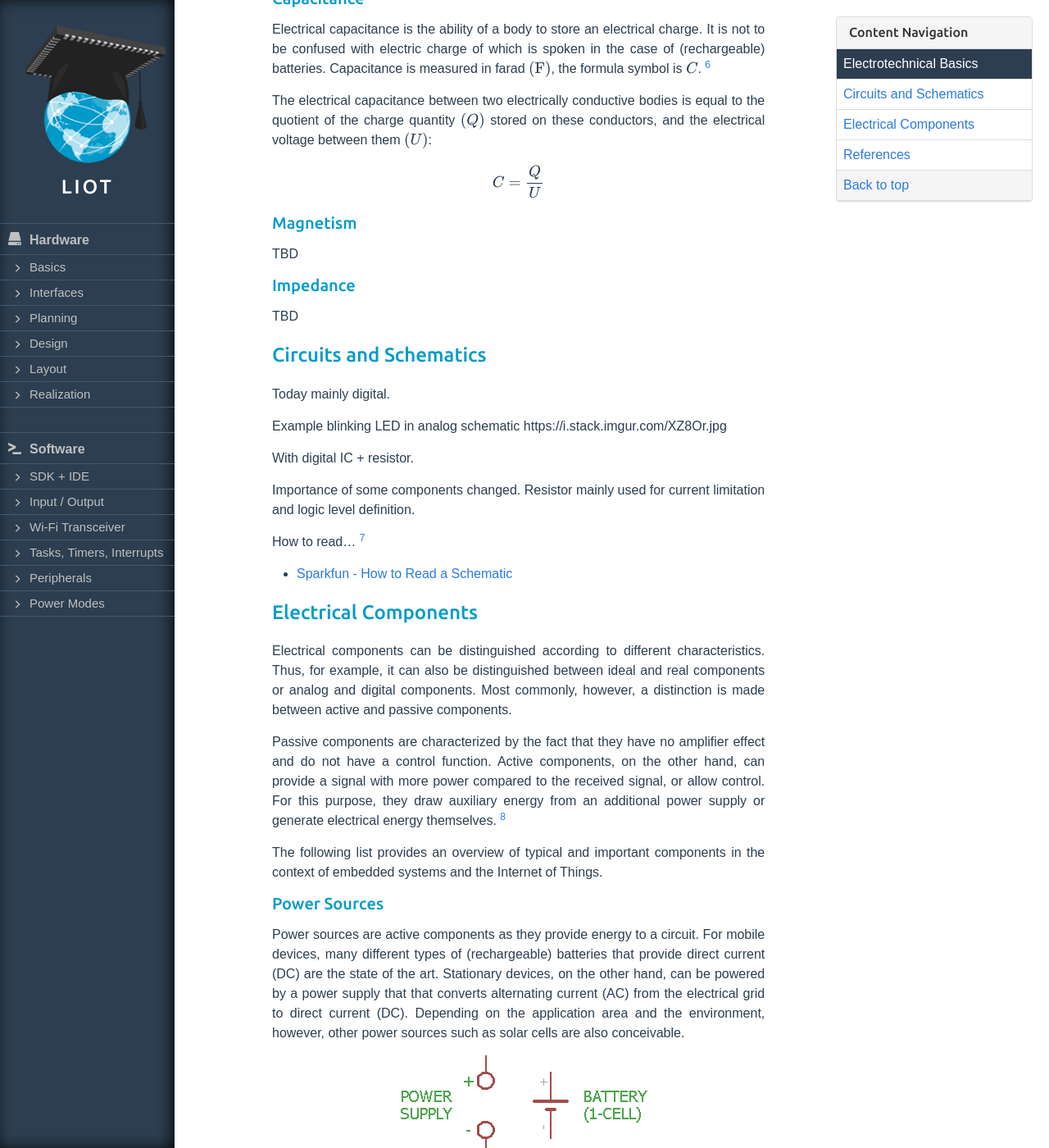
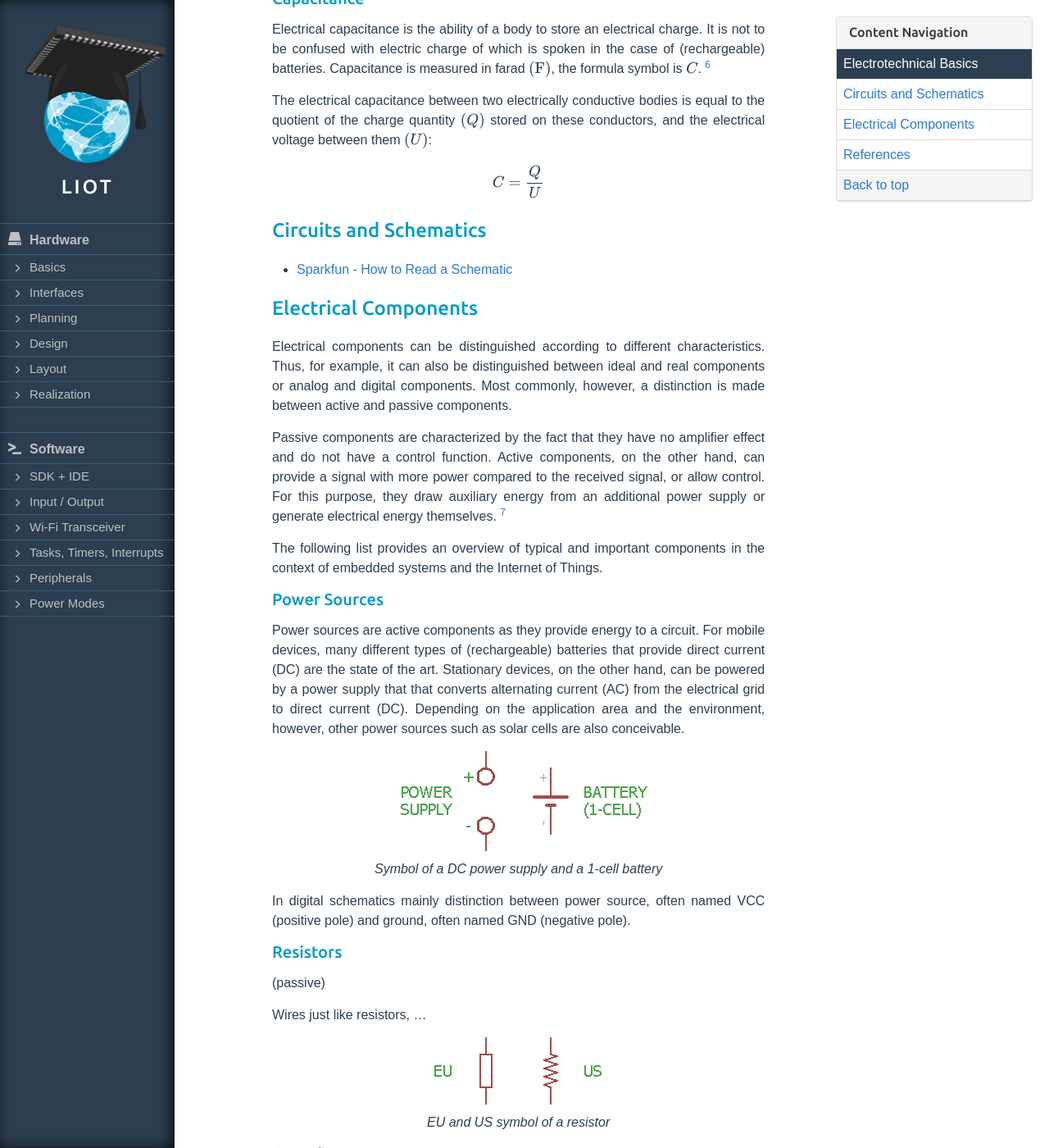
Before and after one commit to learn-internet-of-things/learn-internet-of-things.github.io, a Jekyll site: the page built from page/hardware/01-basics.md, in a window 1280 px wide and 1400 px high, scrolled down 1984 px. Shown: the whole window at 82% size. Built offline with Jekyll 4.4.1, drawn with Linux system fonts in a browser that asks for light colours; nearby versions of some CDN libraries; formulas are drawn with MathJax 3; some of the changed text lies outside the part shown.

```diff
--- a/_layouts/home.html
+++ b/_layouts/home.html
@@ -9,7 +9,7 @@
 
     <div style="margin: 0 auto;>
         <figure style="margin: 0 auto;">
-            <img name="liot-esp8266-env" src="media/LIOT-ESP8266-ENV.png" style="margin: auto; display: block; width: auto; height: auto;" id="liot-esp8266-env" usemap="#liot-esp8266-env-map" alt="" />
+            <img name="liot-esp8266-env" src="media/liot_esp8266_env/liot_esp8266_env-board-3d.png" style="margin: auto; display: block; width: auto; height: auto;" id="liot-esp8266-env" usemap="#liot-esp8266-env-map" alt="" />
             <map name="liot-esp8266-env-map" id="liot-esp8266-env-map">
                 <area shape="poly" coords="349,222,354,238,357,238,358,245,364,242,362,237,366,235,368,242,372,241,371,233,375,233,377,239,382,237,381,230,384,228,379,213,349,222" href="javascript:;" title="Charge Management Controller (MCP73831T)" alt="Charge Management Controller (MCP73831T)" />
                 <area shape="poly" coords="114,218,119,241,122,243,154,234,149,211,146,210,114,218" href="javascript:;" title="26 MHz Crystal for ESP8266EX" alt="26 MHz Crystal for ESP8266EX" />
--- a/page/hardware/01-basics.md
+++ b/page/hardware/01-basics.md
@@ -106,6 +106,7 @@
 C = \frac{Q}{U}
 $$
 
+<!--
 ### Magnetism
 
 TBD
@@ -113,11 +114,13 @@
 ### Impedance
 
 TBD
+-->
 
 
 Circuits and Schematics
 -----------------------
 
+<!--
 Today mainly digital.
 
 Example blinking LED in analog schematic https://i.stack.imgur.com/XZ8Or.jpg
@@ -129,6 +132,7 @@
 
 How to read...
 [^network]
+-->
 
 * [Sparkfun - How to Read a Schematic ](https://learn.sparkfun.com/tutorials/how-to-read-a-schematic)
 
```
Also changed, not shown: page/hardware/03-planning.md (+4 -4 lines), page/hardware/05-layout.md (+3 -0 lines), page/hardware/06-realization.md (+2 -0 lines), page/software/01-sdk-ide.md (+1 -1 lines), media/liot_esp8266_env/documents/esp8266ex-pin-description.png (renamed from media/liot_esp8266_env/hardware/planning/pin-description.png), media/liot_esp8266_env/documents/liot_esp8266_env-pin-assignment.png (renamed from media/liot_esp8266_env/hardware/planning/pin-assignment.png), media/liot_esp8266_env/liot_esp8266_env-board-3d.png (renamed from media/LIOT-ESP8266-ENV.png), media/liot_esp8266_env/liot_esp8266_env-board-docu.png (added), media/liot_esp8266_env/liot_esp8266_env-board.png (added), media/liot_esp8266_env/liot_esp8266_evn-schematic.png (renamed from media/liot-esp8266-evn-sch.png), 4 other files.
